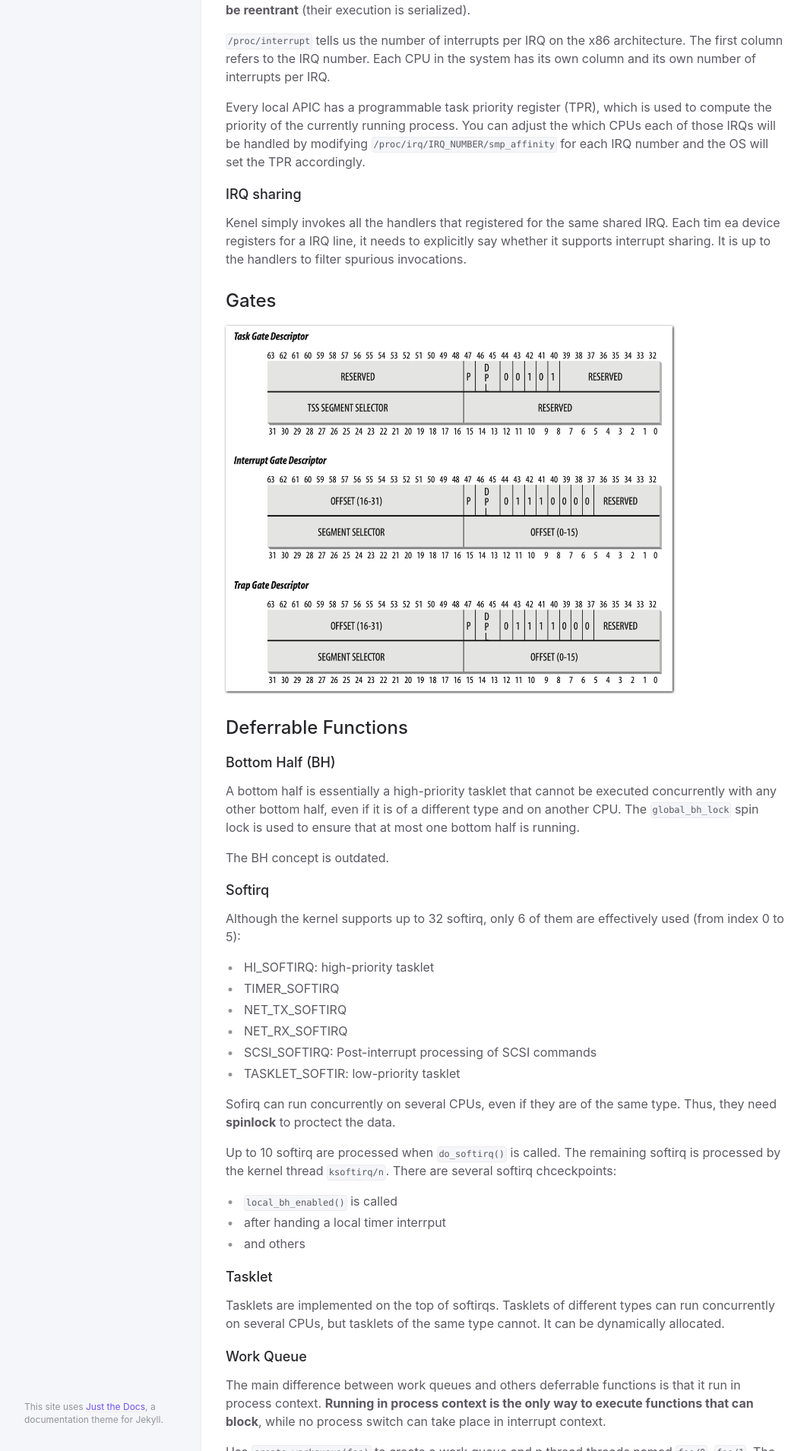
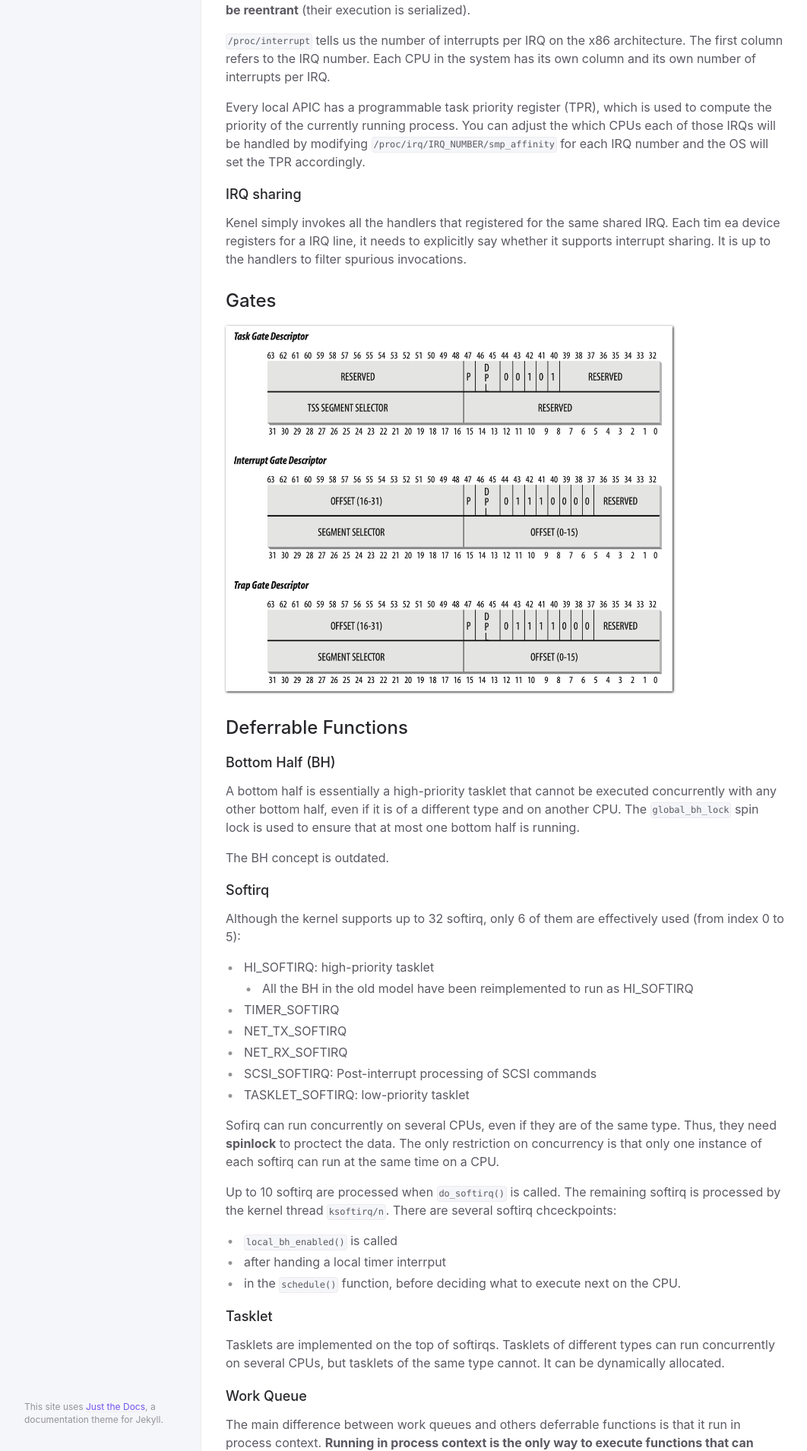
Before and after one commit to wongsingfo/comp-sys, a Jekyll site: the page built from docs/system/interrupt.md, in a window 1280 px wide. Shown: the part 3090-5000 px from the top of the page at 76% size, without its empty margins (107-1169 px from the left). Built offline with Jekyll 4.4.1, drawn with Linux system fonts in a browser that asks for light colours; some of the changed text lies outside the part shown.

Commit message:
[update]

```diff
--- a/docs/system/interrupt.md
+++ b/docs/system/interrupt.md
@@ -122,19 +122,20 @@ The BH concept is outdated.
 Although the kernel supports up to 32 softirq, only 6 of them are effectively used (from index 0 to 5):
 
 - HI_SOFTIRQ: high-priority tasklet
+  - All the BH in the old model have been reimplemented to run as HI_SOFTIRQ
 - TIMER_SOFTIRQ
 - NET_TX_SOFTIRQ
 - NET_RX_SOFTIRQ
 - SCSI_SOFTIRQ: Post-interrupt processing of SCSI commands
-- TASKLET_SOFTIR: low-priority tasklet
+- TASKLET_SOFTIRQ: low-priority tasklet
 
-Sofirq can run concurrently on several CPUs, even if they are of the same type. Thus, they need **spinlock** to proctect the data.
+Sofirq can run concurrently on several CPUs, even if they are of the same type. Thus, they need **spinlock** to proctect the data. The only restriction on concurrency is that only one instance of each softirq can run at the same time on a CPU.
 
 Up to 10 softirq are processed when `do_softirq()` is called. The remaining softirq is processed by the kernel thread `ksoftirq/n`. There are several softirq chceckpoints:
 
 - `local_bh_enabled()` is called
 - after handing a local timer interrput
-- and others
+- in the `schedule()` function, before deciding what to execute next on the CPU.
 
 ### Tasklet
 
```
Also changed, not shown: docs/net/net.md (+45 -9 lines), docs/system/syn.md (+1 -1 lines).
